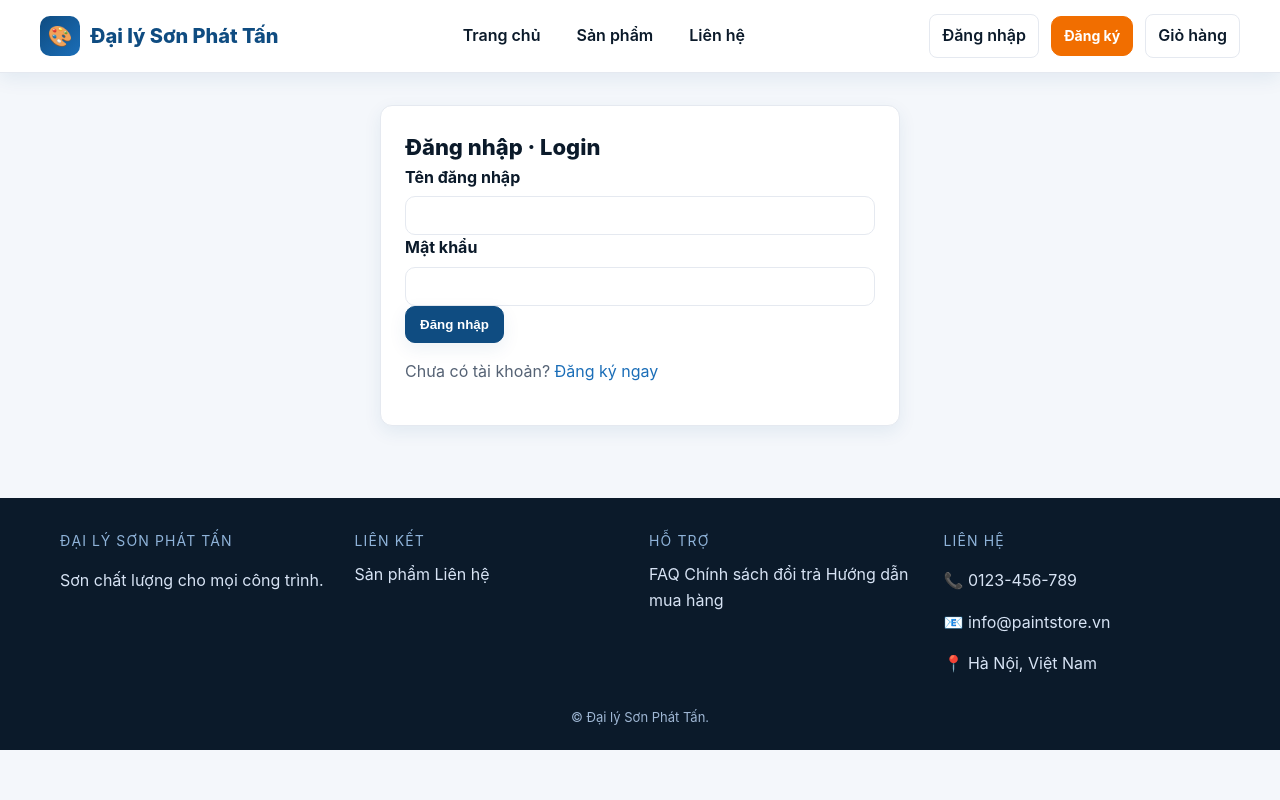
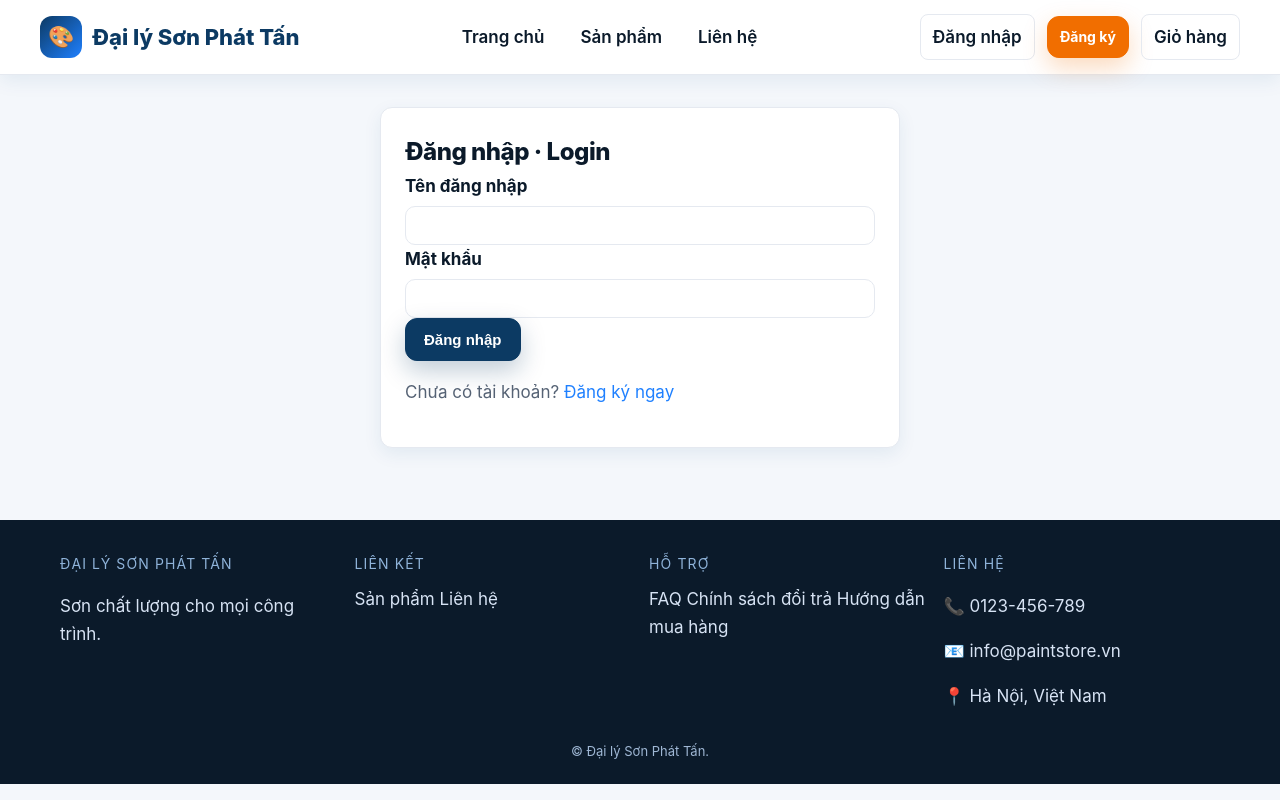
Before and after one commit to nhoxanchok1898/lephat1898, a Django app: page /login/ in a window 1280 px wide. Run offline with Django 5.2, Linux system fonts and the light colour scheme.

Commit message:
Restore project files

```diff
--- a/docker-compose.yml
+++ b/docker-compose.yml
@@ -8,9 +8,6 @@ services:
       - .env
     ports:
       - "8000:8000"
-    depends_on:
-      # Uncomment if using Postgres
-      # - db
     restart: unless-stopped
 
   # db:
--- a/static/css/main.css
+++ b/static/css/main.css
@@ -1,6 +1,6 @@
 :root {
-  --brand: #0f4c81; /* navy blue */
-  --brand-2: #1b6eb8;
+  --brand: #0c3a63; /* deeper navy */
+  --brand-2: #1f80ff; /* brighter mid blue */
   --accent: #f16e00; /* orange */
   --text: #0b1a2a;
   --muted: #556274;
@@ -12,7 +12,8 @@
   --shadow-md: 0 12px 30px rgba(15, 76, 129, 0.12);
 }
 * { box-sizing: border-box; }
-html, body { margin:0; padding:0; font-family: 'Inter', system-ui, -apple-system, 'Segoe UI', sans-serif; color: var(--text); background: var(--bg); line-height: 1.6; }
+html, body { margin:0; padding:0; font-family: 'Inter', system-ui, -apple-system, 'Segoe UI', sans-serif; color: var(--text); background: var(--bg); line-height: 1.65; font-size: 17px; }
+.container { width: 100%; max-width: 1260px; margin: 0 auto; padding: 0 22px; }
 a { color: var(--brand-2); text-decoration: none; }
 a:hover { color: var(--accent); }
 ul { margin:0; padding:0; list-style:none; }
@@ -22,8 +23,8 @@ img { max-width: 100%; display: block; }
 /* Header */
 .site-header { background: #fff; border-bottom: 1px solid var(--border); box-shadow: var(--shadow-sm); position: sticky; top:0; z-index:100; }
 .header-bar { display: flex; align-items: center; justify-content: space-between; gap: 16px; padding: 14px 0; flex-wrap: wrap; }
-.brand { display: flex; align-items: center; gap: 10px; font-weight: 800; color: var(--brand); font-size: 20px; }
-.brand-mark { width: 40px; height: 40px; display: grid; place-items: center; border-radius: 10px; background: linear-gradient(135deg, var(--brand), var(--brand-2)); color:#fff; font-size: 20px; }
+.brand { display: flex; align-items: center; gap: 10px; font-weight: 800; color: var(--brand); font-size: 22px; }
+.brand-mark { width: 42px; height: 42px; display: grid; place-items: center; border-radius: 12px; background: linear-gradient(135deg, var(--brand), var(--brand-2)); color:#fff; font-size: 21px; }
 .main-nav { display: flex; align-items: center; gap: 16px; font-weight: 600; }
 .main-nav a { color: var(--text); padding: 8px 10px; border-radius: 8px; }
 .main-nav a:hover, .main-nav a:focus { background: #eef3f9; color: var(--brand); }
@@ -43,14 +44,14 @@ main { padding: 32px 0; }
 .breadcrumb li+li::before { content:"›"; margin-right:6px; color: var(--muted); }
 
 /* Buttons */
-.btn { display:inline-flex; align-items:center; justify-content:center; gap:8px; padding:10px 14px; border-radius:10px; font-weight:700; border:1px solid transparent; cursor:pointer; text-decoration:none; }
-.btn-primary { background: var(--brand); color:#fff; border-color: var(--brand); box-shadow: var(--shadow-sm); }
-.btn-primary:hover { background: var(--brand-2); border-color: var(--brand-2); }
-.btn-accent { background: var(--accent); color:#fff; border-color: var(--accent); }
+.btn { display:inline-flex; align-items:center; justify-content:center; gap:8px; padding:12px 18px; border-radius:12px; font-weight:700; border:1px solid transparent; cursor:pointer; text-decoration:none; font-size:15px; }
+.btn-primary { background: var(--brand); color:#fff; border-color: var(--brand); box-shadow: 0 10px 24px rgba(12,58,99,0.25); }
+.btn-primary:hover { background: var(--brand-2); border-color: var(--brand-2); box-shadow: 0 12px 28px rgba(31,128,255,0.25); }
+.btn-accent { background: var(--accent); color:#fff; border-color: var(--accent); box-shadow: 0 10px 24px rgba(241,110,0,0.25); }
 .btn-outline { background:#fff; color: var(--brand); border-color: var(--brand); }
 .btn-outline:hover { color: var(--accent); border-color: var(--accent); }
 .btn-sm { padding:8px 12px; font-size: 14px; }
-.btn-lg { padding:12px 16px; font-size: 16px; }
+.btn-lg { padding:14px 18px; font-size: 17px; }
 
 /* Grid cards */
 .product-grid { display:grid; grid-template-columns: repeat(auto-fill,minmax(240px,1fr)); gap:18px; }
@@ -58,10 +59,10 @@ main { padding: 32px 0; }
 .product-card:hover { transform: translateY(-3px); box-shadow: var(--shadow-md); }
 .product-card__thumb { position:relative; background: linear-gradient(135deg,#eef3f9,#dfe8f3); }
 .product-card__thumb img { width:100%; aspect-ratio: 1/1; object-fit: cover; }
-.product-card__badge { position:absolute; top:10px; left:10px; background: var(--accent); color:#fff; padding:4px 8px; border-radius:999px; font-size:12px; font-weight:700; }
+.product-card__badge { position:absolute; top:10px; left:10px; background: var(--accent); color:#fff; padding:6px 10px; border-radius:999px; font-size:13px; font-weight:700; }
 .product-card__body { padding:16px; display:flex; flex-direction:column; gap:8px; }
-.product-card__brand { color: var(--muted); font-size:12px; text-transform: uppercase; letter-spacing: .08em; }
-.product-card__title { margin:0; font-size:16px; font-weight:700; color: var(--text); }
+.product-card__brand { color: var(--muted); font-size:13px; text-transform: uppercase; letter-spacing: .08em; }
+.product-card__title { margin:0; font-size:17px; font-weight:700; color: var(--text); }
 .product-card__title a { color: inherit; }
 .product-card__price { display:flex; gap:8px; align-items: baseline; }
 .price-current { color: var(--accent); font-weight:800; }
@@ -69,11 +70,12 @@ main { padding: 32px 0; }
 .product-card__actions { padding: 16px; border-top:1px solid var(--border); display:flex; flex-direction:column; gap:8px; background:#fafbfd; }
 
 /* Hero & brand */
-.hero { position:relative; overflow:hidden; border-radius: var(--radius); background: linear-gradient(135deg, #0f4c81 0%, #1b6eb8 60%, #f16e00 120%); color:#fff; padding:40px; display:grid; grid-template-columns:1.1fr 0.9fr; gap:30px; align-items:center; box-shadow: var(--shadow-md); }
-.hero h1 { margin:0 0 12px; font-size:34px; font-weight:800; }
-.hero p { margin:0 0 18px; color:#f5f7fb; }
+.hero { position:relative; overflow:hidden; border-radius: var(--radius); background: linear-gradient(140deg, #0b2f52 0%, #155ea6 45%, #1f80ff 80%, #f16e00 120%); color:#fff; padding:44px; display:grid; grid-template-columns:1.1fr 0.9fr; gap:34px; align-items:center; box-shadow: 0 22px 50px rgba(12,58,99,0.22); }
+.hero::after { content:""; position:absolute; inset:0; background: radial-gradient(120% 120% at 20% 10%, rgba(255,255,255,0.18), transparent 50%); pointer-events:none; }
+.hero h1 { margin:0 0 12px; font-size:40px; font-weight:800; text-shadow: 0 6px 22px rgba(0,0,0,0.25); }
+.hero p { margin:0 0 18px; color:#f5f7fb; font-size:17px; }
 .hero-actions { display:flex; flex-wrap:wrap; gap:12px; }
-.hero-card { background:#fff; color: var(--text); border-radius: var(--radius); padding:18px; box-shadow: var(--shadow-sm); }
+.hero-card { background:#fff; color: var(--text); border-radius: var(--radius); padding:20px; box-shadow: 0 12px 32px rgba(15,76,129,0.18); border:1px solid #e6edf5; }
 .brand-strip { display:flex; flex-wrap:wrap; gap:12px; }
 .brand-chip { background:#fff; border:1px solid var(--border); border-radius:999px; padding:8px 14px; font-weight:700; color: var(--brand); box-shadow: var(--shadow-sm); }
 .brand-chip.active { background: var(--brand); color:#fff; border-color: var(--brand); }
@@ -88,7 +90,7 @@ main { padding: 32px 0; }
 
 /* Sections */
 .section-heading { display:flex; justify-content:space-between; align-items:center; gap:12px; margin-bottom:14px; }
-.section-title { margin:0; font-size:22px; font-weight:800; color: var(--text); }
+.section-title { margin:0; font-size:24px; font-weight:800; color: var(--text); letter-spacing: -0.02em; }
 .section-sub { margin:0; color: var(--muted); }
 
 /* Detail page */
```
Also changed, not shown: docker-compose.wordpress.yml (added, +41 -0 lines), 1 other file.
